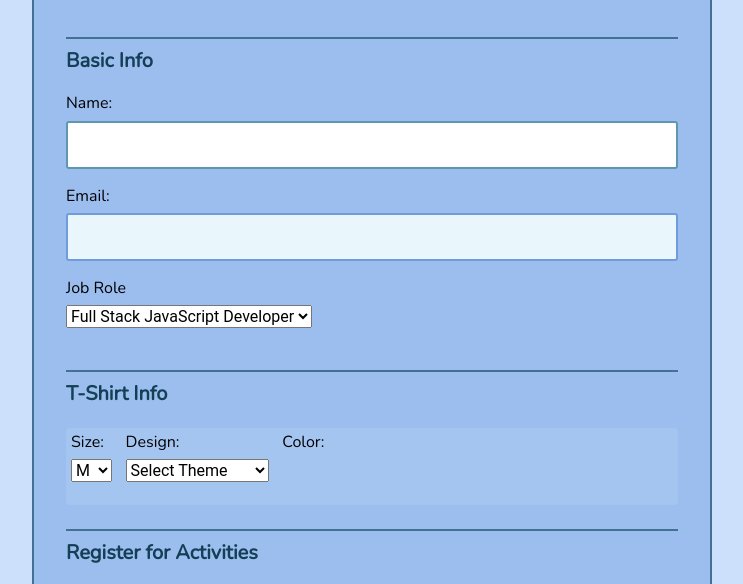
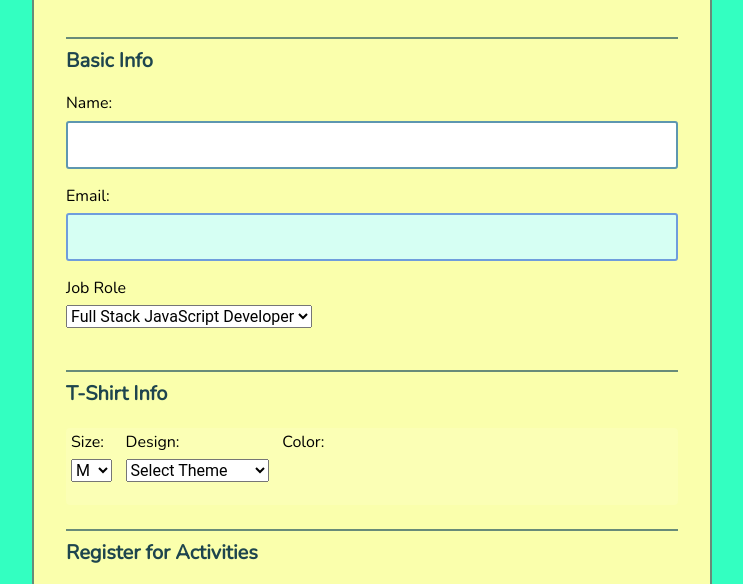
Before and after one commit to Leanne-H/Techdegree-Project-3, a plain HTML site: page index.html in a window 1280 px wide. Shown: the part 182-766 px from the top of the page, without its empty margins (268-1011 px from the left). Drawn offline with nearby package versions, Linux system fonts and the light colour scheme.

Commit message:
Personalized CSS styling

```diff
--- a/css/style.css
+++ b/css/style.css
@@ -17,7 +17,7 @@ button {
 body {
   font: 1em/1.5;
   color: rgba(6, 49, 68, 0.9);
-	background: #CDE0FB;
+	background: #33FFC1;
 }
 
 header {
@@ -40,7 +40,7 @@ a {
 
 form {
 	padding: .875em 1.875em 1.875em;
-	background: #9BBEEF;
+	background: #FAFFAC;
 	border: 2px solid rgba(8, 63, 87, 0.6);
 	border-radius: 3px;
 }
@@ -89,7 +89,7 @@ input {
 	font-size: 1em;
 	font-weight: 500;
 	padding: .8em;
-	background: #e9f6fb;
+	background: #D6FFF3;
 	border: 2px solid rgb(111, 157, 220);
 	border-radius: 3px;
 	outline: none;
@@ -118,7 +118,9 @@ button {
 }
 
 button:hover {
-	background: #6F9DDC;
+	background: #74F5CF;
+  color: #083f57;
+  font-weight: bold;
 }
 
 input,
```
